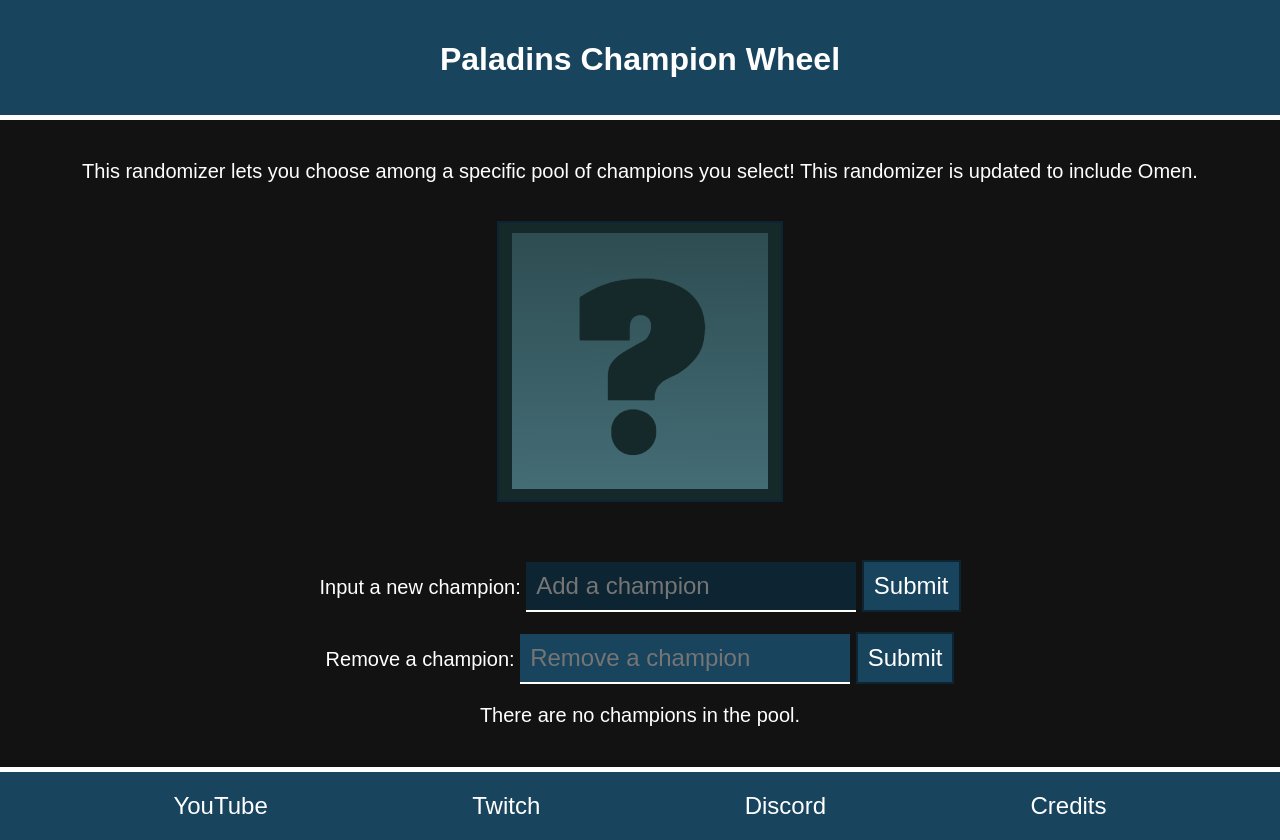
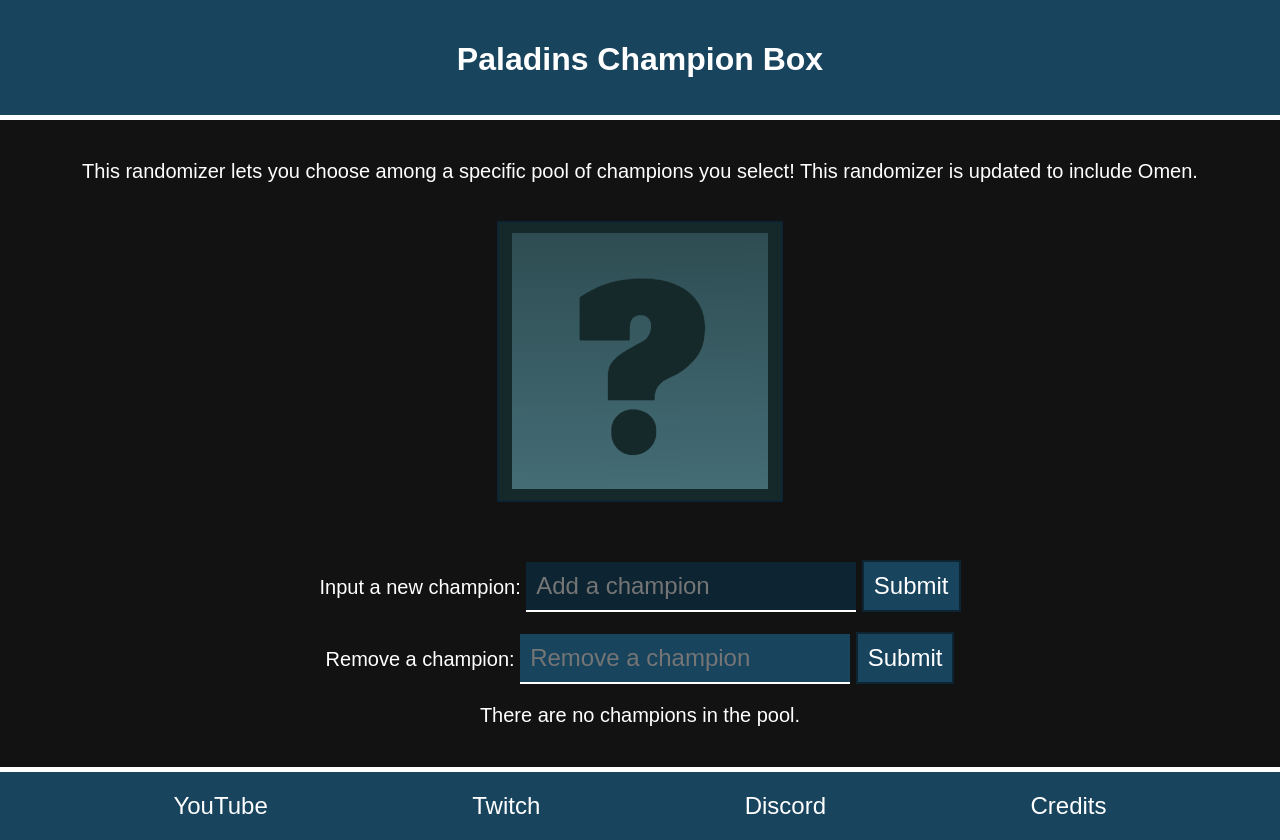
Before and after one commit to AndrewChicken888/champion-wheel, a plain HTML site: page index.html in a window 1280 px wide. Drawn offline with Linux system fonts and the light colour scheme.

Commit message:
Update index.html
I renamed it to "Champion Box" because "Champion Wheel" was stupid

```diff
--- a/index.html
+++ b/index.html
@@ -1,12 +1,12 @@
 <!DOCTYPE html>
 <head>
-	<title>Paladins Champion Wheel</title>
+	<title>Paladins Champion Box</title>
 	<script type="text/javascript" src="code.js"></script>
 	<link rel="stylesheet" href="style.css"/>
 	<link rel="shortcut icon" href="icon.PNG"/>
 </head>
 <body onload="init()">
-	<div id="header"><h1 id="headerText">Paladins Champion Wheel</h1></div>
+	<div id="header"><h1 id="headerText">Paladins Champion Box</h1></div>
 	<div id="main">
 		<p>This randomizer lets you choose among a specific pool of champions you select! This randomizer is updated to include Omen.</p><br>
 		<button id="randomize" onclick="randomize()" type="button"><img id="championImage" src="DefaultChamp.png"/></button>
```
